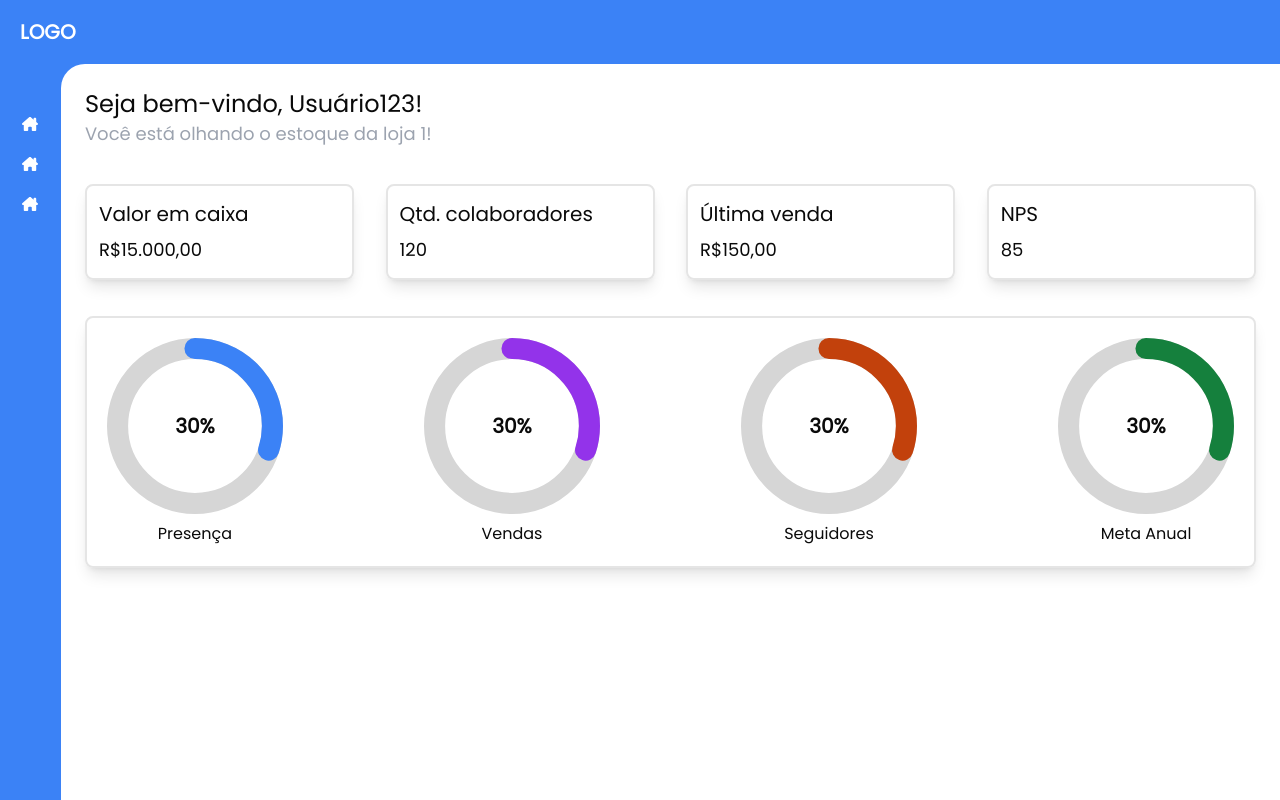
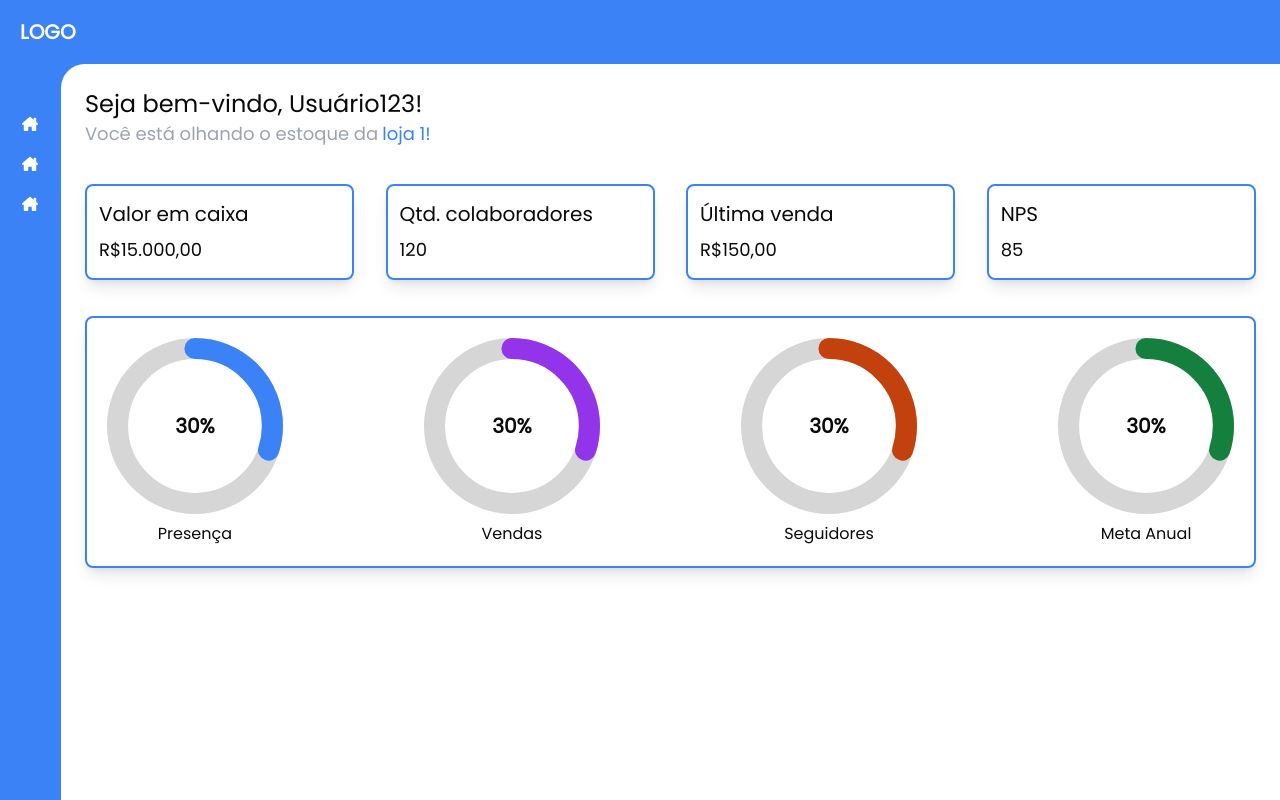
Before and after one commit to Campos1911/gestao-de-estoque, a Next.js app: page / in a window 1280 px wide. Built offline with nearby package versions, Linux system fonts and the light colour scheme.

Commit message:
fix: Trocando cores das bordas

```diff
--- a/src/app/page.tsx
+++ b/src/app/page.tsx
@@ -9,8 +9,9 @@ export default function Home() {
     <div className="flex flex-col w-full bg-white h-full rounded-tl-3xl p-6 gap-4">
       <div className="w-full">
         <p className="text-2xl">Seja bem-vindo, Usuário123!</p>
-        <p className="text-lg text-gray-400">
-          Você está olhando o estoque da loja 1!
+        <p className="text-lg text-gray-400 flex gap-1">
+          Você está olhando o estoque da{" "}
+          <p className="text-blue-500">loja 1!</p>
         </p>
       </div>
       <div className="flex w-full py-5 justify-between">
@@ -18,7 +19,7 @@ export default function Home() {
           <CardDashboard key={index} titulo={dados.titulo} dado={dados.dado} />
         ))}
       </div>
-      <div className="border-2 p-5 rounded-lg shadow-lg w-full flex">
+      <div className="border-2 border-blue-500 p-5 rounded-lg shadow-lg w-full flex">
         <div className="flex justify-between w-full">
           {circularInfos.map((dados, index) => (
             <CircularProgress
--- a/src/components/Card/CardDashboard.tsx
+++ b/src/components/Card/CardDashboard.tsx
@@ -2,7 +2,7 @@ import React from "react";
 
 const CardDashboard = ({ titulo, dado }: { titulo: string; dado: string }) => {
   return (
-    <div className="border-2 p-3 rounded-lg shadow-lg w-[23%] h-24 flex flex-col gap-2 justify-center">
+    <div className="border-2 border-blue-500 p-3 rounded-lg shadow-lg w-[23%] h-24 flex flex-col gap-2 justify-center">
       <p className="text-xl">{titulo}</p>
       <p className="text-lg">{dado}</p>
     </div>
```
